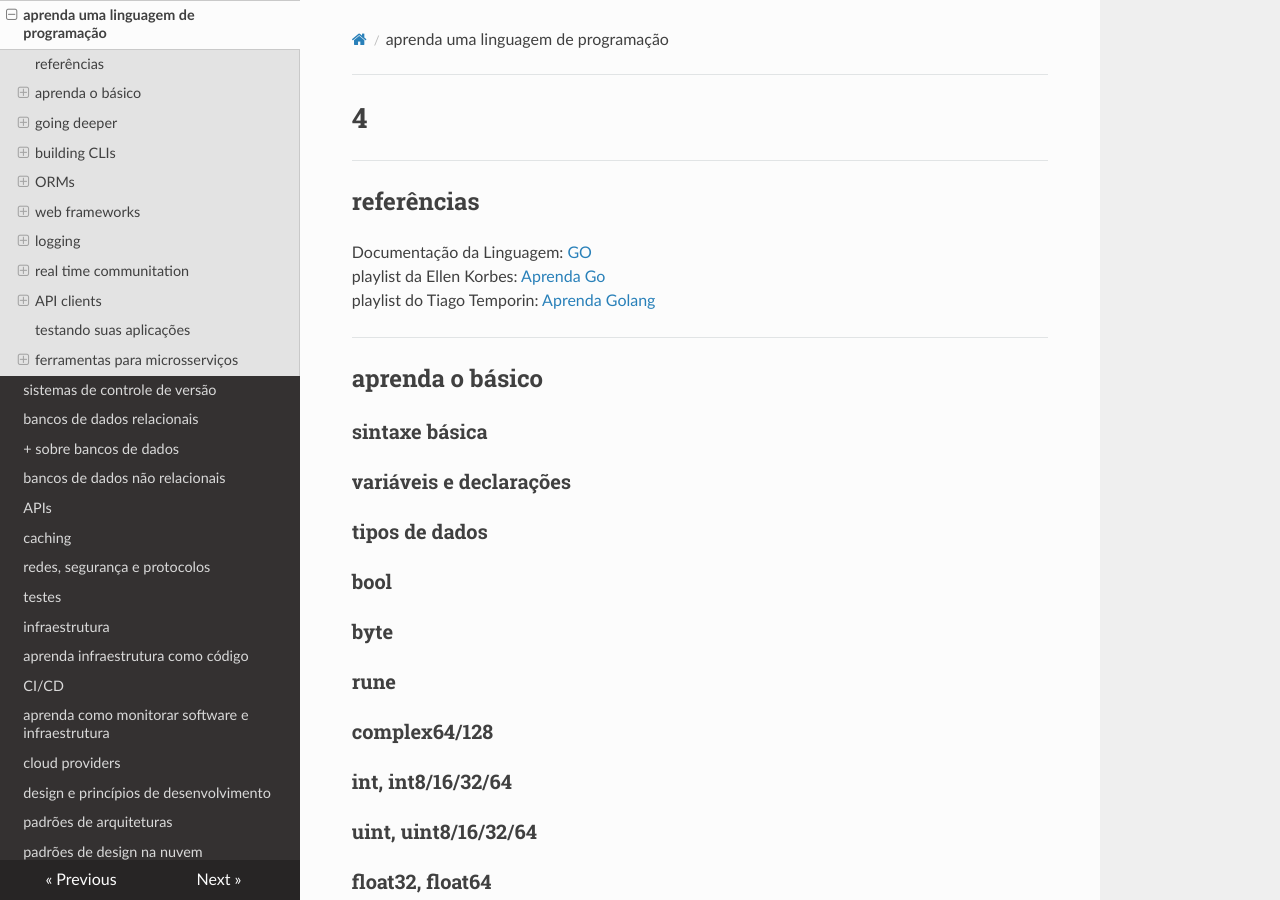
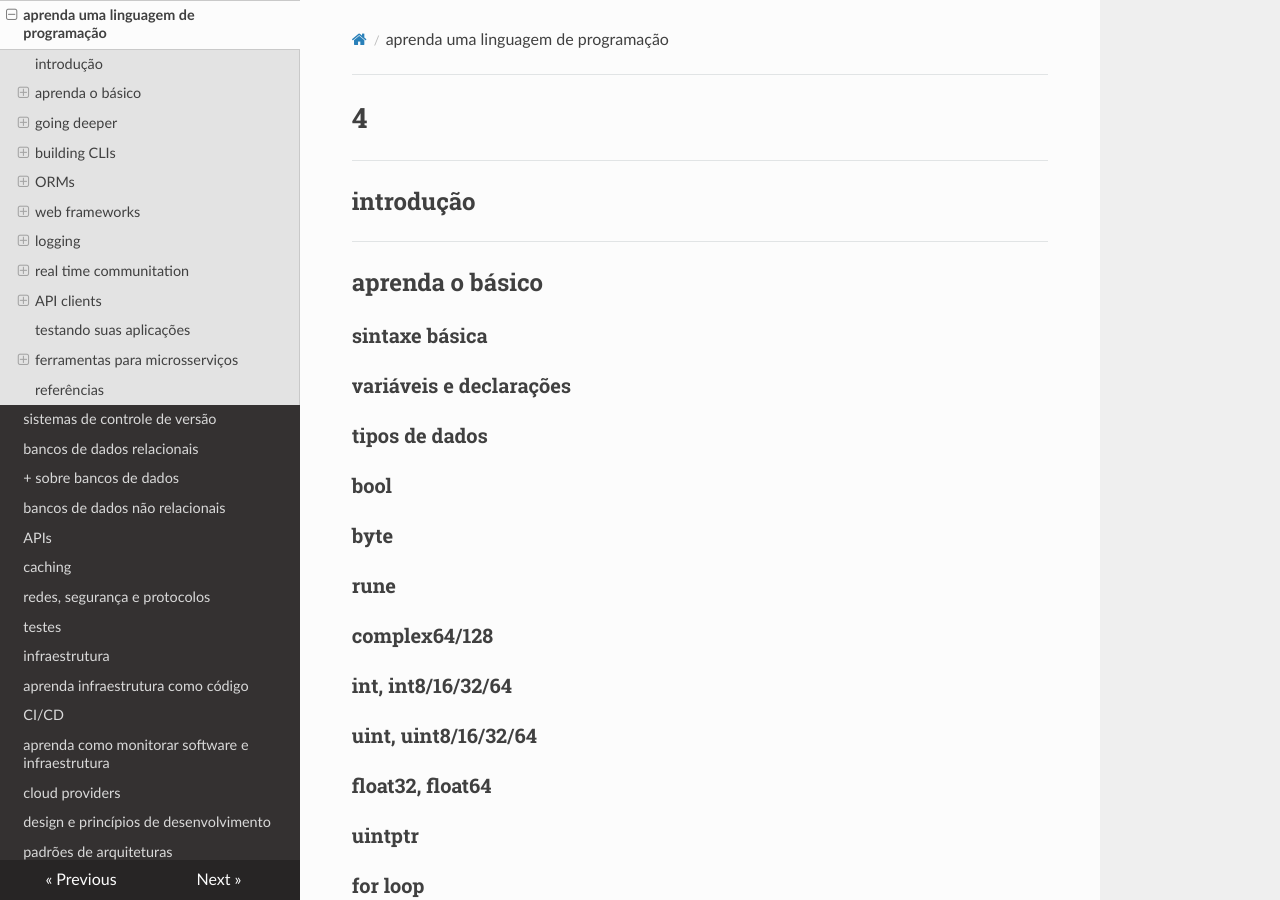
Before and after one commit to bl4cktux89/career_transition, an MkDocs documentation site: the page built from docs/04-aprenda-uma-linguagem-de-programacao.md, in a window 1280 px wide and 900 px high. Built offline with MkDocs 1.6.1, drawn with Linux system fonts in a browser that asks for light colours; nearby versions of some CDN libraries; some of the changed text lies outside the part shown.

Commit message:
ajustando o arquivo de roadmap da linguagem escolhida, golang

```diff
--- a/docs/04-aprenda-uma-linguagem-de-programacao.md
+++ b/docs/04-aprenda-uma-linguagem-de-programacao.md
@@ -1,11 +1,6 @@
 # 4
 ---
-## referências
-
-Documentação da Linguagem: <a href="https://go.dev/doc/">GO</a></br>
-playlist da Ellen Korbes: <a href="https://www.youtube.com/playlist?list=PLCKpcjBB_VlBsxJ9IseNxFllf-UFEXOdg">Aprenda Go</a></br>
-playlist do Tiago Temporin: <a href="https://www.youtube.com/playlist?list=PLHPgIIn9ls6-1l7h8RUClMKPHi4NoKeQF">Aprenda Golang</a></br>
-
+## introdução
 ---
 ## aprenda o básico
 ### sintaxe básica
```
Also changed, not shown: other parts of docs/04-aprenda-uma-linguagem-de-programacao.md (+8 -0 lines).
